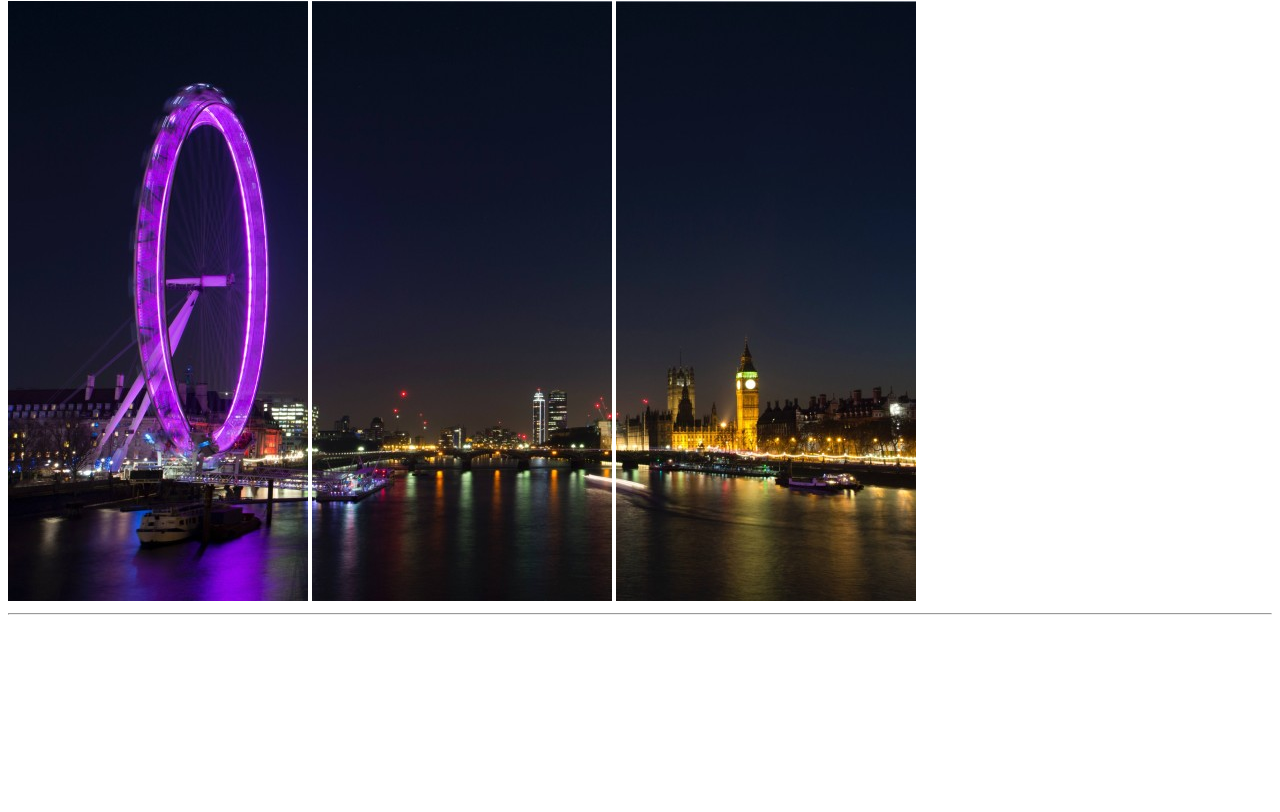
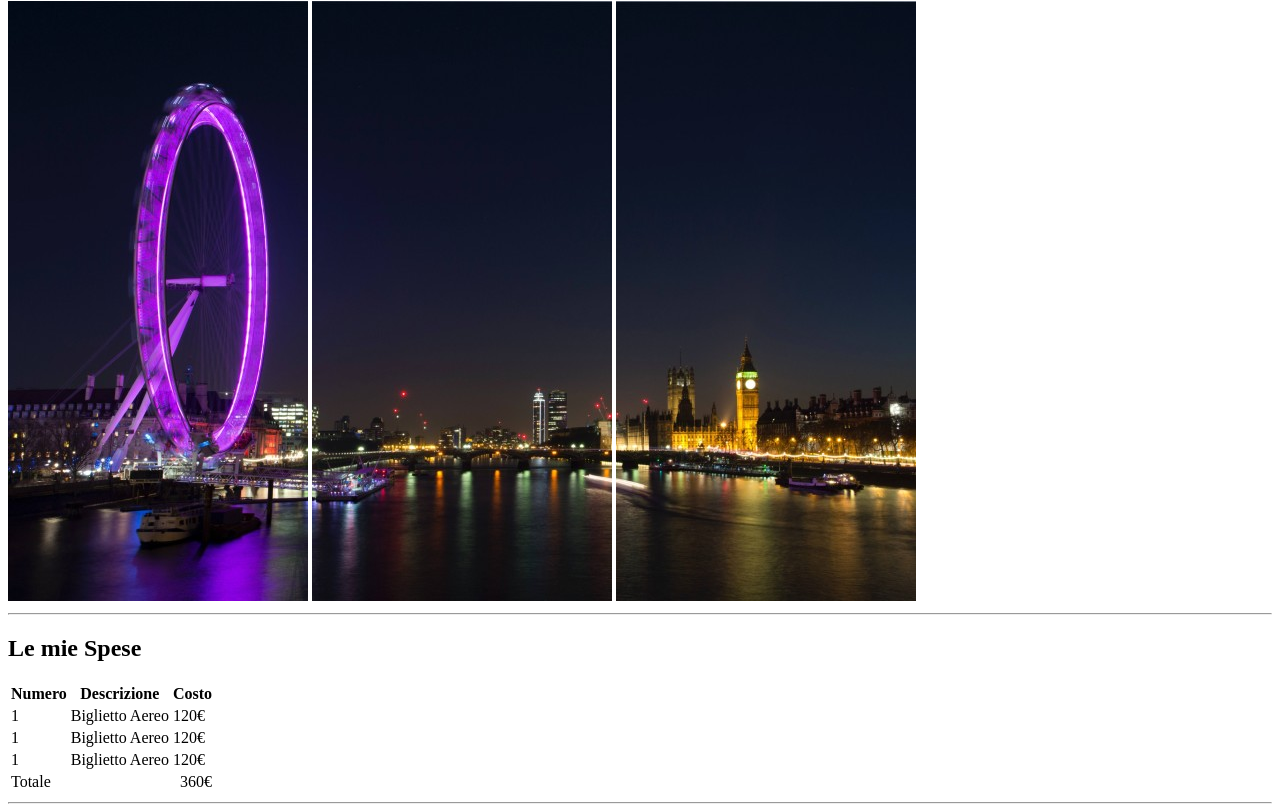
Before and after one commit to mendozagianfranco/html-london-trip, a plain HTML site: page index.html in a window 1280 px wide. Shown: the part 79-891 px from the top of the page. Before the commit the page ends 800 px from the top, so only its background shows below. Drawn offline with Linux system fonts and the light colour scheme.

Commit message:
feat: create table in main

```diff
--- a/index.html
+++ b/index.html
@@ -17,7 +17,38 @@
         <!-- /Header with picture -->
 
         <!-- body of the page -->
-        <main></main>
+        <main>
+            <h2>Le mie Spese</h2>
+            <table>
+                <thead>
+                    <th>Numero</th>
+                    <th>Descrizione</th>
+                    <th>Costo</th>
+                </thead>
+                <tbody>
+                    <tr>
+                        <td>1</td>
+                        <td>Biglietto Aereo</td>
+                        <td>120€</td>
+                    </tr>
+                    <tr>
+                        <td>1</td>
+                        <td>Biglietto Aereo</td>
+                        <td>120€</td>
+                    </tr>
+                    <tr>
+                        <td>1</td>
+                        <td>Biglietto Aereo</td>
+                        <td>120€</td>
+                    </tr>
+                    <tr>
+                        <td>Totale</td>
+                        <td style="text-align: right" colspan="2">360€</td>
+                    </tr>
+                </tbody>
+            </table>
+            <hr />
+        </main>
         <!-- /body of the page -->
     </body>
 </html>
```
